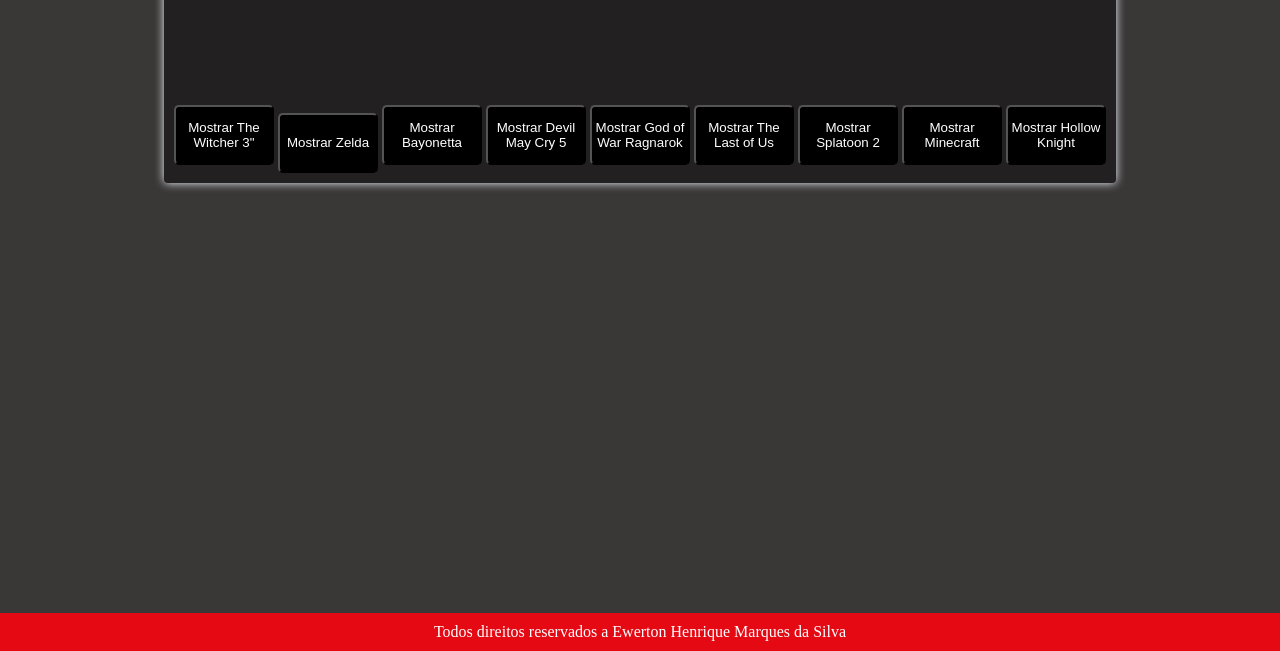
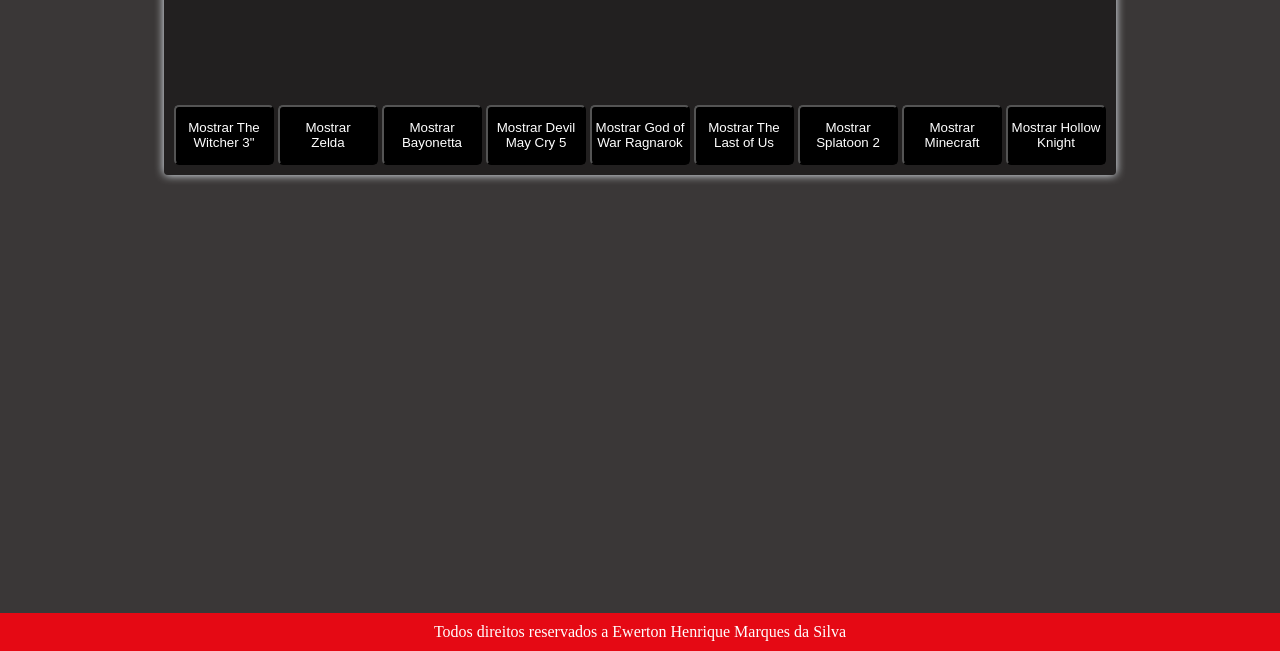
Before and after one commit to Ton44131/Projeto-API-3.0, a plain HTML site: page tema.html in a window 1280 px wide. Shown: the part 149-800 px from the top of the page. Drawn offline with Linux system fonts and the light colour scheme; files whose address does not match are found by name.

Commit message:
Update tema.html

```diff
--- a/tema.html
+++ b/tema.html
@@ -43,7 +43,7 @@
             <div id="quantosJogadores"></div>
             <div id="estudio"></div>
             <button onclick="apertar1()">Mostrar The Witcher 3"</button>
-            <button onclick="apertar2()">Mostrar Zelda</button>
+            <button onclick="apertar2()">Mostrar <br> Zelda</button>
             <button onclick="apertar3()">Mostrar Bayonetta</button>
             <button onclick="apertar4()">Mostrar Devil May Cry 5</button>
             <button onclick="apertar5()">Mostrar God of War Ragnarok</button>
```
